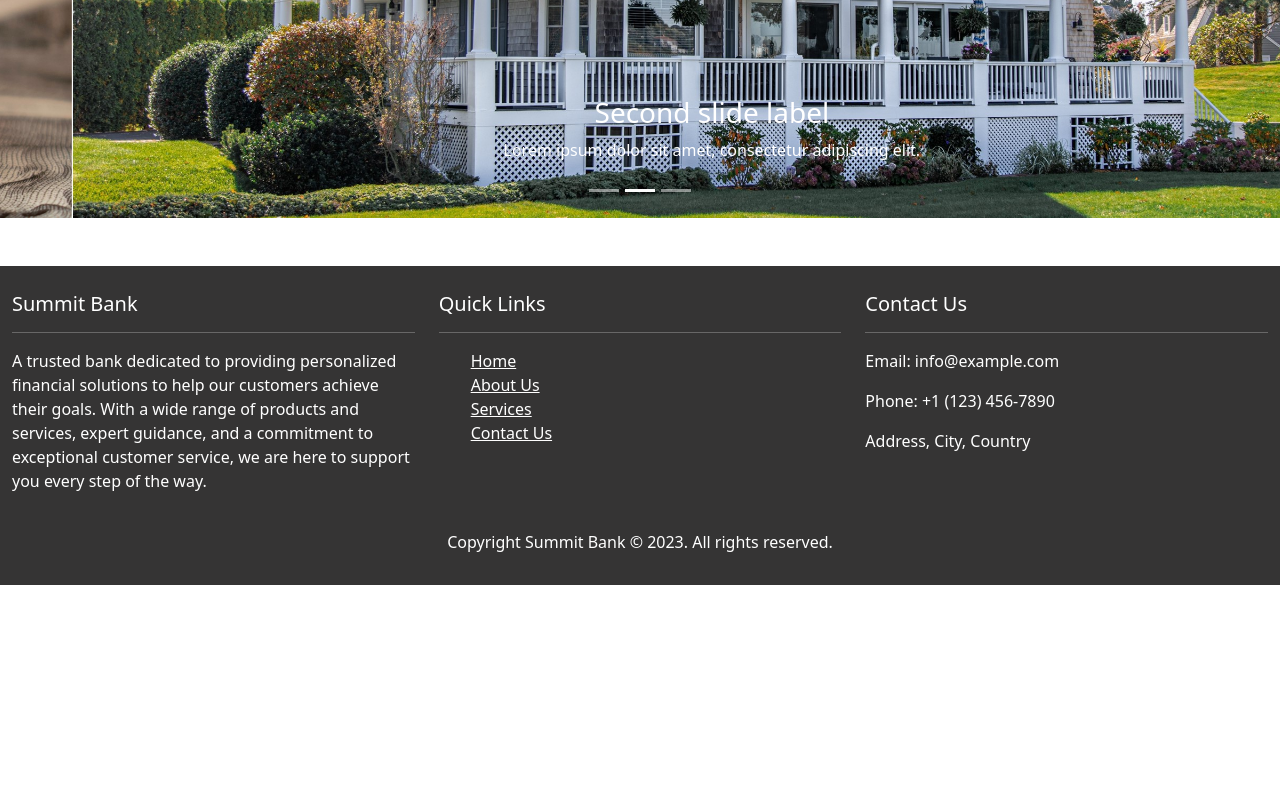
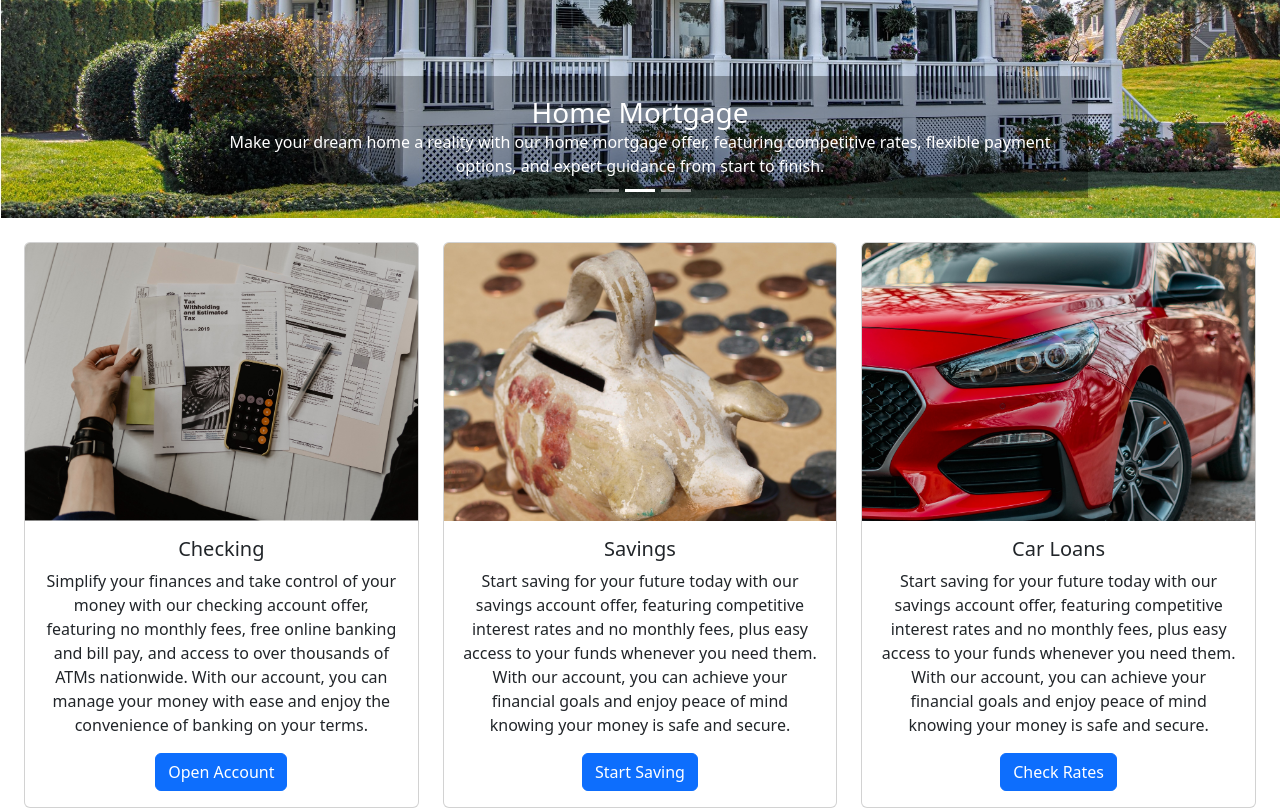
Before and after one commit to MoisesFC/summit-bank, a React (Create React App) app: page / in a window 1280 px wide. Shown: the part 360-1170 px from the top of the page. Before the commit the page ends 945 px from the top, so only its background shows below. Built offline with nearby package versions, Linux system fonts and the light colour scheme.

Commit message:
added cards

```diff
--- a/src/App.css
+++ b/src/App.css
@@ -85,7 +85,7 @@
   color: lightblue; /* Change the link color on hover */
 }
 
-.carousel-container {
+.Container {
   width: 100%;
   max-width: 100%;
 }
@@ -111,3 +111,20 @@
   width: 100%;
   height: auto;
 }
+
+.carousel-caption-content {
+  background-color: rgba(0, 0, 0, 0.3); /* Use rgba with alpha value for opacity */
+  padding: 10px;
+  color: white; /* Set text color to white for better readability */
+}
+
+.carousel-caption-content h3,
+.carousel-caption-content p {
+  margin: 0;
+}
+
+@media (max-width: 767px) {
+  .hide-on-small-screen {
+    display: none; /* Hide <p> elements on small screens */
+  }
+}
--- a/src/pages/HomePage.js
+++ b/src/pages/HomePage.js
@@ -1,35 +1,86 @@
-import { Carousel } from "react-bootstrap"
+import {
+    Carousel,
+    Row,
+    Col,
+    Card,
+    Container
+} from "react-bootstrap";
+import { Button } from "react-bootstrap";
 import coinImage from '../img/moneyCoins.jpg';
 import houseImage from '../img/houseWide.jpg';
 import creditCardImage from '../img/creditCardWide.jpg'
+import carImg from '../img/car.jpg';
+import piggieImg from '../img/piggie.jpg';
+import checkingImg from '../img/checking.jpg';
 
 const HomePage = () => {
     return (
-        <div className="carousel-container">
-        <Carousel>
+        <Container fluid className="p-0">
+        <div >
+            <Carousel className="mx-0">
                 <Carousel.Item>
                     <img src={coinImage} className="carousel-image" alt="Coin" />
-            <Carousel.Caption>
-              <h3>First slide label</h3>
-              <p>Nulla vitae elit libero, a pharetra augue mollis interdum.</p>
-            </Carousel.Caption>
+                    <Carousel.Caption className="carousel-caption-content">
+                        <h3>High Yield CDs Accounts</h3>
+                        <p className="hide-on-small-screen">Grow your savings with our high-yield CD rates, featuring guaranteed returns and flexible terms to fit your financial goals.</p>
+                    </Carousel.Caption >
                 </Carousel.Item>
                 <Carousel.Item>
                     <img src={houseImage} className="carousel-image" alt="House" />
-            <Carousel.Caption>
-              <h3>Second slide label</h3>
-              <p>Lorem ipsum dolor sit amet, consectetur adipiscing elit.</p>
+                    <Carousel.Caption className="carousel-caption-content">
+                        <h3>Home Mortgage</h3>
+                        <p className="hide-on-small-screen">Make your dream home a reality with our home mortgage offer, featuring competitive rates, flexible payment options, and expert guidance from start to finish.</p>
                     </Carousel.Caption>
                 </Carousel.Item>
                 <Carousel.Item>
                     <img src={creditCardImage} className="carousel-image" alt="Credit Card" />
-            <Carousel.Caption>
-              <h3>Third slide label</h3>
-              <p>Praesent commodo cursus magna, vel scelerisque nisl consectetur.</p>
+                    <Carousel.Caption className="carousel-caption-content">
+                        <h3>Summit Platinum Card</h3>
+                        <p className="hide-on-small-screen">Get the financial freedom you deserve with our credit card, featuring low introductory interest rates, rewards for every purchase, and worldwide fraud protection.</p>
                     </Carousel.Caption>
                 </Carousel.Item>
             </Carousel>
+            <br />
+            <Row className="cards-row px-0 px-md-4">
+                <Col xs={12} md={4}>
+                    <Card className="mb-4">
+                        <Card.Img variant="top" src={checkingImg} />
+                        <Card.Body>
+                            <Card.Title>Checking</Card.Title>
+                            <Card.Text>
+                            Simplify your finances and take control of your money with our checking account offer, featuring no monthly fees, free online banking and bill pay, and access to over thousands of ATMs nationwide. With our account, you can manage your money with ease and enjoy the convenience of banking on your terms.
+                            </Card.Text>
+                            <Button variant="primary">Open Account</Button>
+                        </Card.Body>
+                    </Card>
+                </Col>
+                <Col xs={12} md={4}>
+                    <Card className="mb-4">
+                        <Card.Img variant="top" src={piggieImg} />
+                        <Card.Body>
+                            <Card.Title>Savings</Card.Title>
+                            <Card.Text>
+                            Start saving for your future today with our savings account offer, featuring competitive interest rates and no monthly fees, plus easy access to your funds whenever you need them. With our account, you can achieve your financial goals and enjoy peace of mind knowing your money is safe and secure.
+                            </Card.Text>
+                            <Button variant="primary">Start Saving</Button>
+                        </Card.Body>
+                    </Card>
+                </Col>
+                <Col xs={12} md={4}>
+                    <Card className="mb-4">
+                        <Card.Img variant="top" src={carImg} />
+                        <Card.Body>
+                            <Card.Title>Car Loans</Card.Title>
+                            <Card.Text>
+                            Start saving for your future today with our savings account offer, featuring competitive interest rates and no monthly fees, plus easy access to your funds whenever you need them. With our account, you can achieve your financial goals and enjoy peace of mind knowing your money is safe and secure.
+                            </Card.Text>
+                            <Button variant="primary">Check Rates</Button>
+                        </Card.Body>
+                    </Card>
+                </Col>
+            </Row>
         </div>
+        </Container>
     )
 };
 
```
Also changed, not shown: src/components/Header.js (+7 -7 lines). Lines whose indentation alone changed are shown as unchanged.
